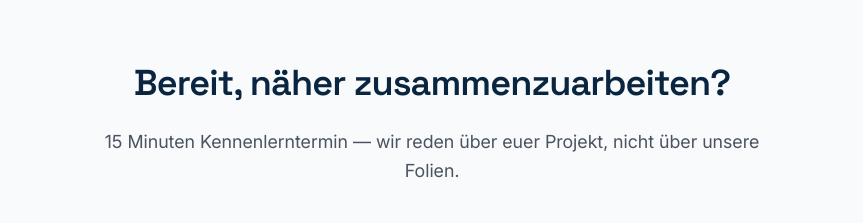
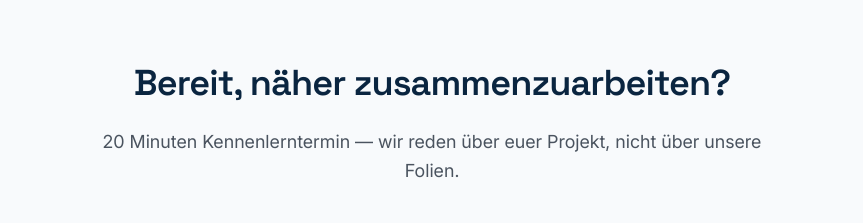
Before and after one commit to neckarshore-websites/neckarshore-website, a Next.js app: page / in a window 1280 px wide. Shown: the part 3860-4083 px from the top of the page, without its empty margins (208-1071 px from the left). Built offline with nearby package versions, Linux system fonts and the light colour scheme; no server answers.

Commit message:
fix: CTA says 20 min to match Calendly /20min link
Co-Authored-By: Claude Opus 4.6 <noreply@anthropic.com>

```diff
--- a/src/app/page.tsx
+++ b/src/app/page.tsx
@@ -343,7 +343,7 @@ export default function Home() {
               Bereit, näher zusammenzuarbeiten?
             </h2>
             <p className="mt-6 text-lg leading-relaxed text-neutral-dark/80 dark:text-text-secondary">
-              15 Minuten Kennenlerntermin — wir reden über euer Projekt, nicht über unsere Folien.
+              20 Minuten Kennenlerntermin — wir reden über euer Projekt, nicht über unsere Folien.
             </p>
             <div className="mt-10 flex flex-col items-center gap-4 sm:flex-row sm:justify-center">
               <a
```
